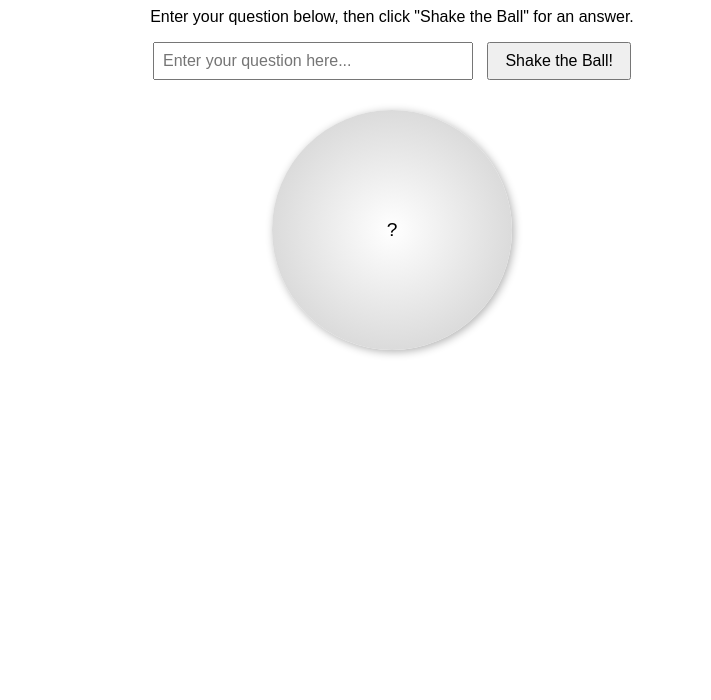
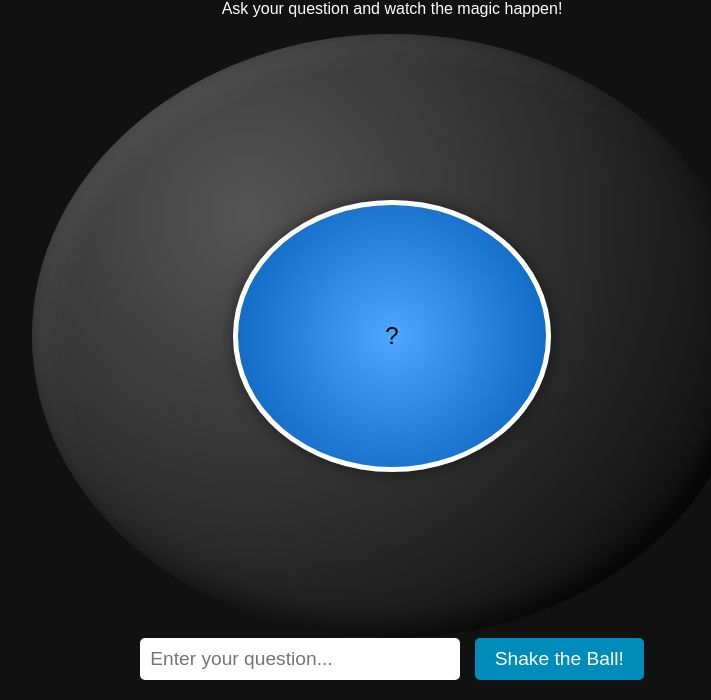
Before and after one commit to TraceCohenTech/magic8, a plain HTML site: page index.html in a window 1280 px wide. Shown: the part 100-800 px from the top of the page, without its empty margins (248-959 px from the left). Drawn offline with Linux system fonts and the light colour scheme.

Commit message:
Update index.html
design

```diff
--- a/index.html
+++ b/index.html
@@ -2,48 +2,165 @@
 <html lang="en">
 <head>
   <meta charset="UTF-8">
-  <title>Magic 8 Ball</title>
+  <title>Magical Magic 8 Ball</title>
   <style>
-    body {
-      font-family: Arial, sans-serif;
+    html, body {
+      margin: 0;
+      padding: 0;
+      height: 100%;
+      background: #111;
+      font-family: 'Arial', sans-serif;
+      overflow: hidden;
+    }
+
+    .container {
+      display: flex;
+      flex-direction: column;
+      align-items: center;
+      justify-content: space-between;
+      height: 100%;
+      padding: 20px;
+      box-sizing: border-box;
+    }
+
+    .header {
       text-align: center;
-      margin-top: 50px;
+      color: #fff;
+      z-index: 10;
     }
-    #question {
+
+    .controls {
+      z-index: 10;
+    }
+
+    input[type="text"] {
+      padding: 10px;
+      font-size: 1.2em;
+      border: none;
+      border-radius: 5px;
       width: 300px;
-      padding: 8px;
-      font-size: 1em;
+      margin-right: 10px;
     }
-    #shakeBtn {
-      padding: 8px 16px;
-      font-size: 1em;
-      margin-left: 10px;
+
+    button {
+      padding: 10px 20px;
+      font-size: 1.2em;
+      border: none;
+      border-radius: 5px;
+      background-color: #008CBA;
+      color: #fff;
+      cursor: pointer;
+      transition: background-color 0.3s ease;
     }
-    #ball {
-      margin: 30px auto;
-      width: 200px;
-      height: 200px;
+
+    button:hover {
+      background-color: #005f73;
+    }
+
+    /* The Magic 8 Ball takes up most of the screen */
+    .ball {
+      position: relative;
+      flex: 1;
+      max-width: 90vmin;
+      max-height: 90vmin;
+      width: 90vmin;
+      height: 90vmin;
+      background: radial-gradient(circle at 30% 30%, #555, #000);
       border-radius: 50%;
-      background: radial-gradient(circle, #fff, #ccc);
+      box-shadow: inset -10px -10px 30px rgba(0, 0, 0, 0.8),
+                  inset 10px 10px 30px rgba(255, 255, 255, 0.1);
       display: flex;
       align-items: center;
       justify-content: center;
-      box-shadow: 2px 2px 8px rgba(0,0,0,0.3);
-      font-size: 1.2em;
-      padding: 20px;
+      position: relative;
+    }
+
+    /* The blue answer window */
+    .answer-window {
+      position: absolute;
+      width: 40%;
+      height: 40%;
+      background: radial-gradient(circle at center, #4da6ff, #0059b3);
+      border: 5px solid #fff;
+      border-radius: 50%;
+      display: flex;
+      align-items: center;
+      justify-content: center;
+      text-align: center;
+      padding: 10px;
+      font-size: 1.5em;
+      line-height: 1.2;
+      box-shadow: 0 0 15px rgba(0, 0, 0, 0.5);
+    }
+
+    /* Shaking animation for the ball */
+    .shaking {
+      animation: shake 0.5s ease-in-out infinite alternate;
+    }
+
+    @keyframes shake {
+      0%   { transform: translate(0, 0) rotate(2deg); }
+      100% { transform: translate(0, 0) rotate(-2deg); }
+    }
+
+    /* Magical answer animation */
+    .magic-answer {
+      position: absolute;
+      top: 50%;
+      left: -100%;
+      transform: translateY(-50%);
+      color: #fff;
+      font-size: 2em;
+      font-weight: bold;
+      text-shadow: 0 0 10px rgba(0, 200, 255, 0.8);
+      white-space: nowrap;
+      pointer-events: none;
+      z-index: 20;
+      opacity: 0;
+    }
+
+    @keyframes slideAcross {
+      0% {
+        left: -100%;
+        opacity: 0;
+      }
+      10% {
+        opacity: 1;
+      }
+      50% {
+        left: 50%;
+        transform: translate(-50%, -50%) scale(1.1);
+        opacity: 1;
+      }
+      90% {
+        opacity: 1;
+      }
+      100% {
+        left: 110%;
+        opacity: 0;
+      }
     }
   </style>
 </head>
 <body>
+  <div class="container">
+    <div class="header">
+      <h1>Magic 8 Ball</h1>
+      <p>Ask your question and watch the magic happen!</p>
+    </div>
 
-  <h1>Ask the Magic 8 Ball</h1>
-  <p>Enter your question below, then click "Shake the Ball" for an answer.</p>
-  <input type="text" id="question" placeholder="Enter your question here...">
-  <button id="shakeBtn">Shake the Ball!</button>
+    <div class="ball" id="ball">
+      <div class="answer-window" id="answerWindow">?</div>
+    </div>
 
-  <div id="ball">
-    <span id="answer">?</span>
+    <div class="controls">
+      <input type="text" id="question" placeholder="Enter your question...">
+      <button id="shakeBtn">Shake the Ball!</button>
+    </div>
   </div>
+
+  <!-- Container for the magical answer animation -->
+  <div class="magic-answer" id="magicAnswer"></div>
 
   <script>
     // Define three sets of responses: wise, direct, and sarcastic.
@@ -73,25 +190,41 @@
       return categoryResponses[Math.floor(Math.random() * categoryResponses.length)];
     }
 
-    document.getElementById('shakeBtn').addEventListener('click', function() {
-      const questionInput = document.getElementById('question');
+    const shakeBtn = document.getElementById('shakeBtn');
+    const answerWindow = document.getElementById('answerWindow');
+    const questionInput = document.getElementById('question');
+    const ball = document.getElementById('ball');
+    const magicAnswer = document.getElementById('magicAnswer');
+
+    shakeBtn.addEventListener('click', () => {
       const question = questionInput.value.trim();
-      const answerEl = document.getElementById('answer');
 
-      // Ensure the user has entered a question.
+      // Check if a question is provided.
       if (!question) {
-        answerEl.textContent = "Please ask a question!";
+        answerWindow.textContent = "Please ask a question!";
         return;
       }
 
-      // Show a "shaking" message.
-      answerEl.textContent = "Shaking...";
+      // Clear any previous magical answer and begin shaking
+      magicAnswer.textContent = "";
+      answerWindow.textContent = "Shaking...";
+      ball.classList.add('shaking');
 
-      // Simulate a delay for the shaking effect.
+      // Simulate a delay for shaking the ball.
       setTimeout(() => {
+        ball.classList.remove('shaking');
         const answer = getRandomResponse();
-        answerEl.textContent = answer;
-      }, 1000); // 1-second delay before showing the answer.
+        answerWindow.textContent = "?"; // Reset the inner window
+
+        // Set up the magical answer animation
+        magicAnswer.textContent = answer;
+        magicAnswer.style.animation = "slideAcross 3s ease-out forwards";
+
+        // Optionally, remove the animation so that it can be re-triggered later.
+        magicAnswer.addEventListener('animationend', () => {
+          magicAnswer.style.animation = "";
+        }, { once: true });
+      }, 1500); // 1.5 seconds shaking delay
     });
   </script>
 </body>
```
